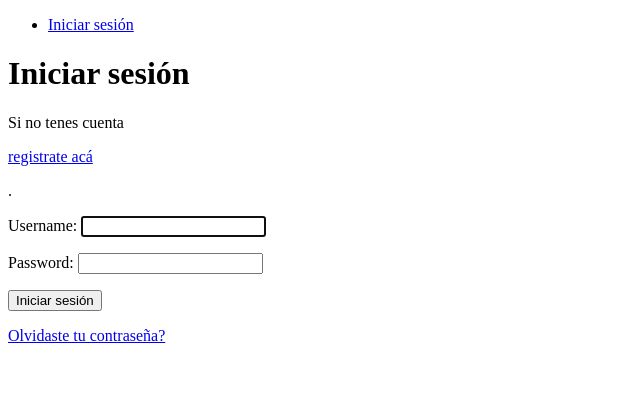
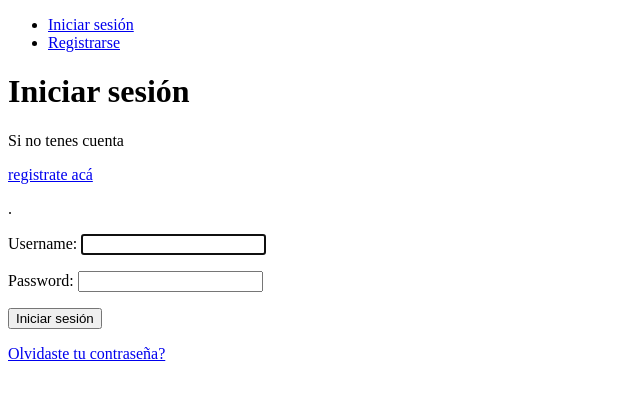
Before and after one commit to muribe0/rpl-etec-prod, a Django app: page /account/login/ in a window 1280 px wide. Shown: the top 400 px of the page, without its empty margins (0-640 px from the left). Run offline with Django 5.2, Linux system fonts and the light colour scheme; parts of the project's set-up code (start-up, migrations or seed data) failed here and were passed over.

Commit message:
added register to navbar

```diff
--- a/exercises/templates/exercises/base.html
+++ b/exercises/templates/exercises/base.html
@@ -22,7 +22,7 @@
                 </li>
             {% else %}
                 <li><a href="{% url 'account:login' %}">Iniciar sesión</a></li>
-                {# <li><a href="{% url 'users:register' %}">Registrarse</a></li> #}
+                <li><a href="{% url 'account:register' %}">Registrarse</a></li>
             {% endif %}
             {% block navbar %}
             {% endblock %}
```
